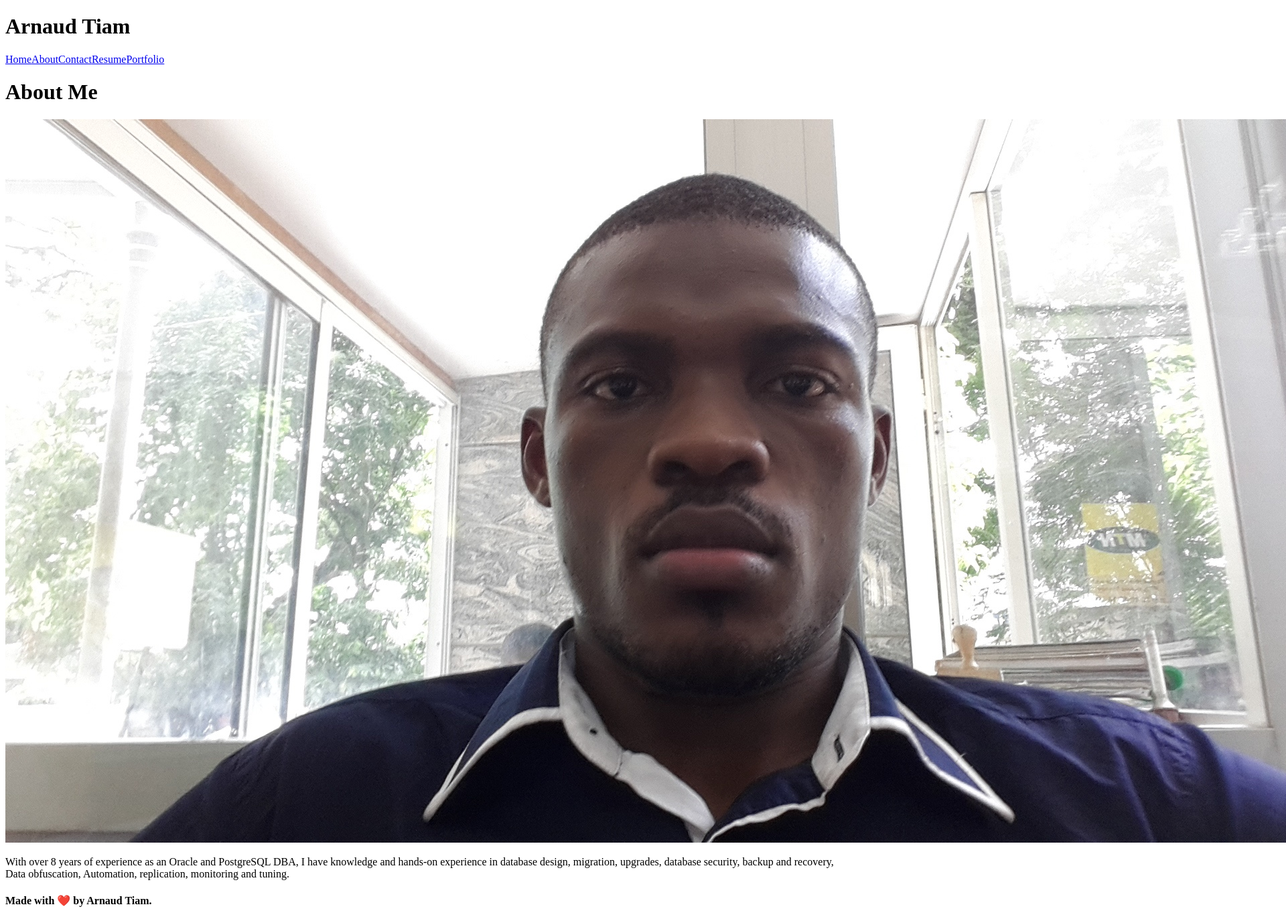
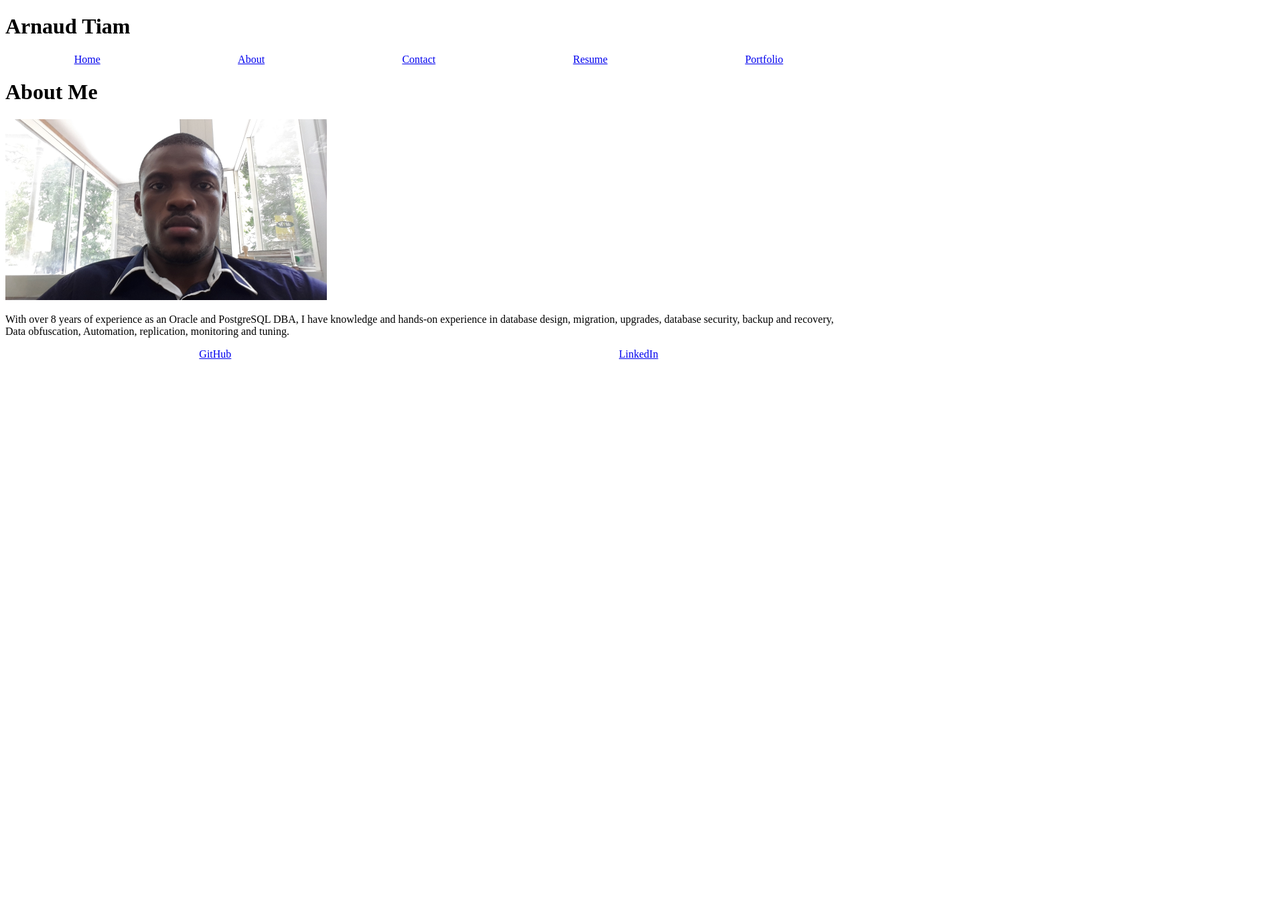
Before and after one commit to Atiam/React-portfolio, a React (Vite) app: page / in a window 1280 px wide. Shown: the whole page at 67% size, 1920 px wide, since content can reach past the window. After the commit the page ends 800 px from the top, so only its background shows below. Built offline with nearby package versions, Linux system fonts and the light colour scheme.

Commit message:
update code.

```diff
--- a/src/components/Footer.jsx
+++ b/src/components/Footer.jsx
@@ -5,20 +5,13 @@ const Footer = () => {
   const navigate = useNavigate();
   return (
     <footer className="w-100 mt-auto bg-secondary p-4">
-      <div className="container text-center mb-5">
+      <div style={{
+        display: "flex",
+        justifyContent : 'space-around',
+             }}>
 
-        <h4>
-          Made with{' '}
-          <span
-            className="emoji"
-            role="img"
-            aria-label="heart"
-            aria-hidden="false"
-          >
-            ❤️
-          </span>{' '}
-          by Arnaud Tiam.
-        </h4>
+        <a href='https://github.com/Atiam'>GitHub</a>
+        <a href='https://www.linkedin.com/in/arnaud-duclaire-tiam-t-b1abbbb6/'>LinkedIn</a>
       </div>
     </footer>
   );
--- a/src/components/Nav.jsx
+++ b/src/components/Nav.jsx
@@ -2,7 +2,10 @@ import { Link } from "react-router-dom";
 
 export default function Nav(){
     return (
-      <nav>
+      <nav style={{
+        display: "flex",
+        justifyContent : 'space-around',
+             }} >
         <Link to="/Home">Home</Link>
         <Link to="/">About</Link>
         <Link to="/contact">Contact</Link>
--- a/src/components/portfolioData.json
+++ b/src/components/portfolioData.json
@@ -2,7 +2,7 @@
   {
     "title": "Weather_Dashboard-Arnaud_Tiam",
     "explain": "5-Day Weather Dashboard to see the weather of any City. This App helps to save data on local-storage and revisit previous searches as easy to click buttons.",
-    "image": "burger.gif",
+    "image": "https://github.com/Atiam/Weather_Dashboard-Arnaud_Tiam/blob/main/Assets/images/web-app-image.png?raw=true",
     "url": "https://atiam.github.io/Weather_Dashboard-Arnaud_Tiam/",
     "repourl": "https://github.com/Atiam/Weather_Dashboard-Arnaud_Tiam"
   },
--- a/src/pages/About.jsx
+++ b/src/pages/About.jsx
@@ -2,7 +2,7 @@ export default function About() {
   return (
     <div>
       <h1>About Me</h1>
-      <img src="../src/assets/tiam.jpg" alt="" />
+      <img src="../src/assets/tiam.jpg" alt="Arnaud Tiam's picture" style={{ width: 480 }}/>
       <p>With over 8 years of experience as an Oracle and PostgreSQL DBA, I have knowledge and
 hands-on experience in database design, migration, upgrades, database security, backup and
 recovery, Data obfuscation, Automation, replication, monitoring and tuning. </p>
--- a/src/pages/Portfolio.jsx
+++ b/src/pages/Portfolio.jsx
@@ -10,10 +10,10 @@ export default function Portfolio(){
         {portfolioData.map((item) => (
           <div key={item}>
             <h3>{item.title}</h3>
-            <img src={item.image} alt={item.title} />
-            <p>{item.explain}</p>
-            <Link to={item.url} >Deployed url</Link>
-            <Link to={item.repourl}>repo url</Link>
+            <img src={item.image} alt={item.title} style={{ width: 480 }} />
+            <p>{item.explain} </p>
+            <Link to={item.url} style={{ width: 480 }} >Deployed url</Link>
+            <Link to={item.repourl} style={{ width: 480 }} >repo url</Link>
           </div>
         ))}
       </div>
```
Also changed, not shown: src/assets/Footer.js (deleted, +0 -61 lines), 1 other file (tests, documents, lock files or other folders).
